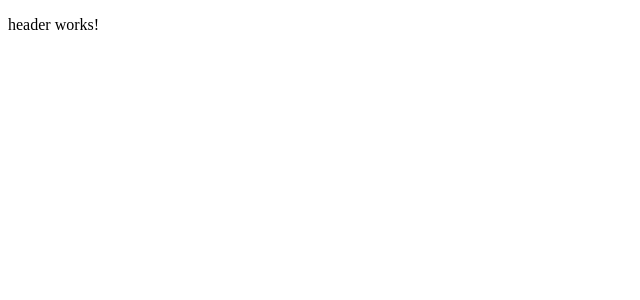
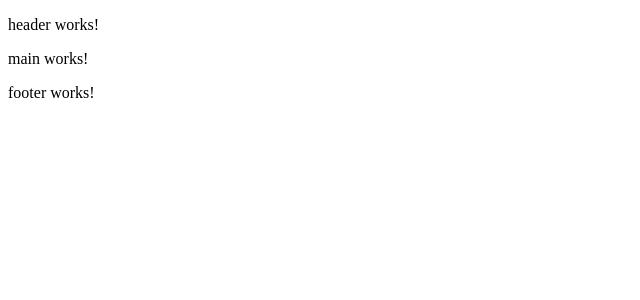
Before and after one commit to Alex16JA/2025_R4A10_PHAM_Alexandre, an Angular app in the folder tp3/: page / in a window 1280 px wide. Shown: the top 300 px of the page, without its empty margins (0-640 px from the left). Built offline with nearby package versions, Linux system fonts and the light colour scheme.

Commit message:
javais oublier de les afficher

```diff
--- a/tp3/src/app/app.component.html
+++ b/tp3/src/app/app.component.html
@@ -1 +1,3 @@
 <app-header></app-header>
+<app-main></app-main>
+<app-footer></app-footer>
--- a/tp3/src/app/app.component.ts
+++ b/tp3/src/app/app.component.ts
@@ -1,11 +1,13 @@
 import { Component } from '@angular/core';
 import { RouterOutlet } from '@angular/router';
 import { HeaderComponent } from './header/header.component';
+import { MainComponent } from './main/main.component';
+import { FooterComponent } from './footer/footer.component';
 
 @Component({
   selector: 'app-root',
   standalone: true,
-  imports: [RouterOutlet, HeaderComponent],
+  imports: [RouterOutlet, HeaderComponent, MainComponent, FooterComponent],
   templateUrl: './app.component.html',
   styleUrl: './app.component.scss'
 })
```
